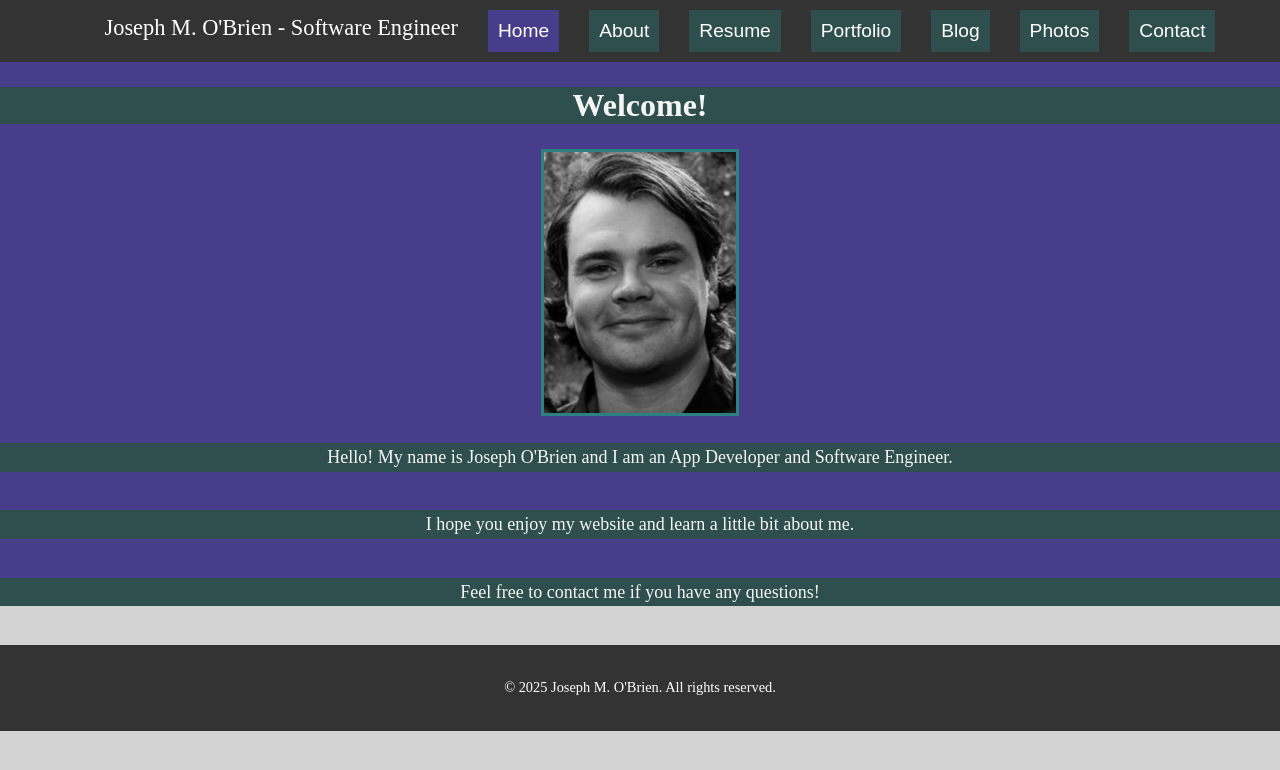
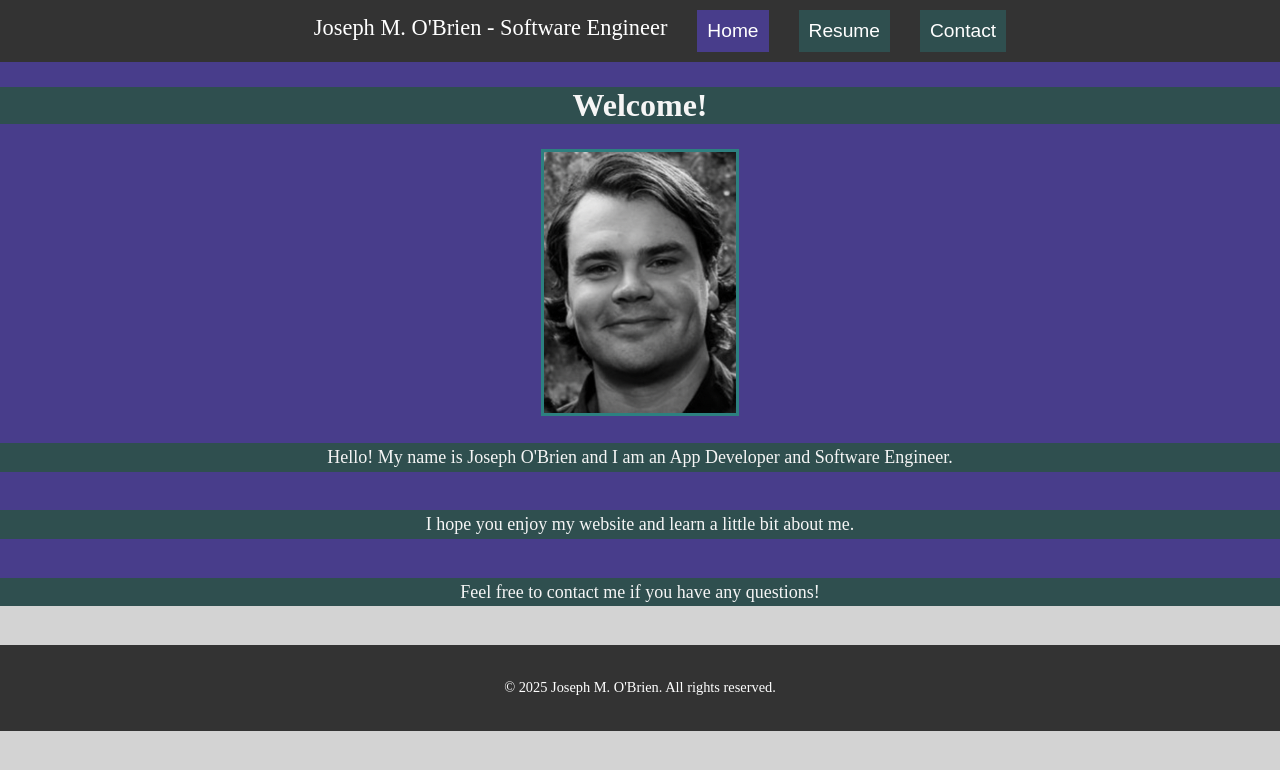
Before and after one commit to jobrien127/personal-site, a React (Create React App) app: page / in a window 1280 px wide. Shown: the top 770 px of the page. Built offline with nearby package versions, Linux system fonts and the light colour scheme; the HTML template or start-up script is replaced by a standard one.

Commit message:
comment out unfinished sections

```diff
--- a/src/App.tsx
+++ b/src/App.tsx
@@ -3,12 +3,12 @@ import React from 'react';
 import { BrowserRouter as Router, Route, Routes } from 'react-router-dom';
 import TabBar from './components/TabBar/TabBar';
 import Home from './components/Home/Home';
-import About from './components/About/About';
-import Photos from './components/Photos/Photos';
+// import About from './components/About/About';
+// import Photos from './components/Photos/Photos';
 import Resume from './components/Resume/Resume';
-import Portfolio from './components/Portfolio/Portfolio';
-import Blog from './components/Blog/Blog';
-import BlogPost from './components/Blog/BlogPost';
+// import Portfolio from './components/Portfolio/Portfolio';
+// import Blog from './components/Blog/Blog';
+// import BlogPost from './components/Blog/BlogPost';
 import Contact from './components/Contact/Contact';
 import Footer from './components/Footer/Footer';
 
@@ -25,12 +25,12 @@ const App: React.FC = () => {
         <div className="content">
           <Routes>
             <Route path="/" element={<Home />} />
-            <Route path="/about" element={<About />} />
-            <Route path="/photos" element={<Photos />} />
-            <Route path="/portfolio" element={<Portfolio />} />
+            {/* <Route path="/about" element={<About />} /> */}
+            {/* <Route path="/photos" element={<Photos />} /> */}
+            {/* <Route path="/portfolio" element={<Portfolio />} /> */}
             <Route path="/resume" element={<Resume />} />
-            <Route path="/blog" element={<Blog />} />
-            <Route path="/blog/:id" element={<BlogPost />} />
+            {/* <Route path="/blog" element={<Blog />} />
+            <Route path="/blog/:id" element={<BlogPost />} /> */}
             <Route path="/contact" element={<Contact />} />
           </Routes>
         </div>
--- a/src/components/TabBar/TabBar.tsx
+++ b/src/components/TabBar/TabBar.tsx
@@ -19,36 +19,36 @@ const TabBar: React.FC = () => {
           >
             Home
           </button>
-          <button
+          {/* <button
             className={`tab-link ${location.pathname === '/about' ? 'active' : ''}`}
             onClick={() => navigate('/about')}
           >
             About
-          </button>
+          </button> */}
           <button
             className={`tab-link ${location.pathname === '/resume' ? 'active' : ''}`}
             onClick={() => navigate('/resume')}
           >
             Resume
           </button>
-          <button
+          {/* <button
             className={`tab-link ${location.pathname === '/portfolio' ? 'active' : ''}`}
             onClick={() => navigate('/portfolio')}
           >
             Portfolio
-          </button>
-          <button
+          </button> */}
+          {/* <button
             className={`tab-link ${location.pathname === '/blog' ? 'active' : ''}`}
             onClick={() => navigate('/blog')}
           >
             Blog
-          </button>
-          <button
+          </button> */}
+          {/* <button
             className={`tab-link ${location.pathname === '/photos' ? 'active' : ''}`}
             onClick={() => navigate('/photos')}
           >
             Photos
-          </button>
+          </button> */}
           <button
             className={`tab-link ${location.pathname === '/contact' ? 'active' : ''}`}
             onClick={() => navigate('/contact')}
```
